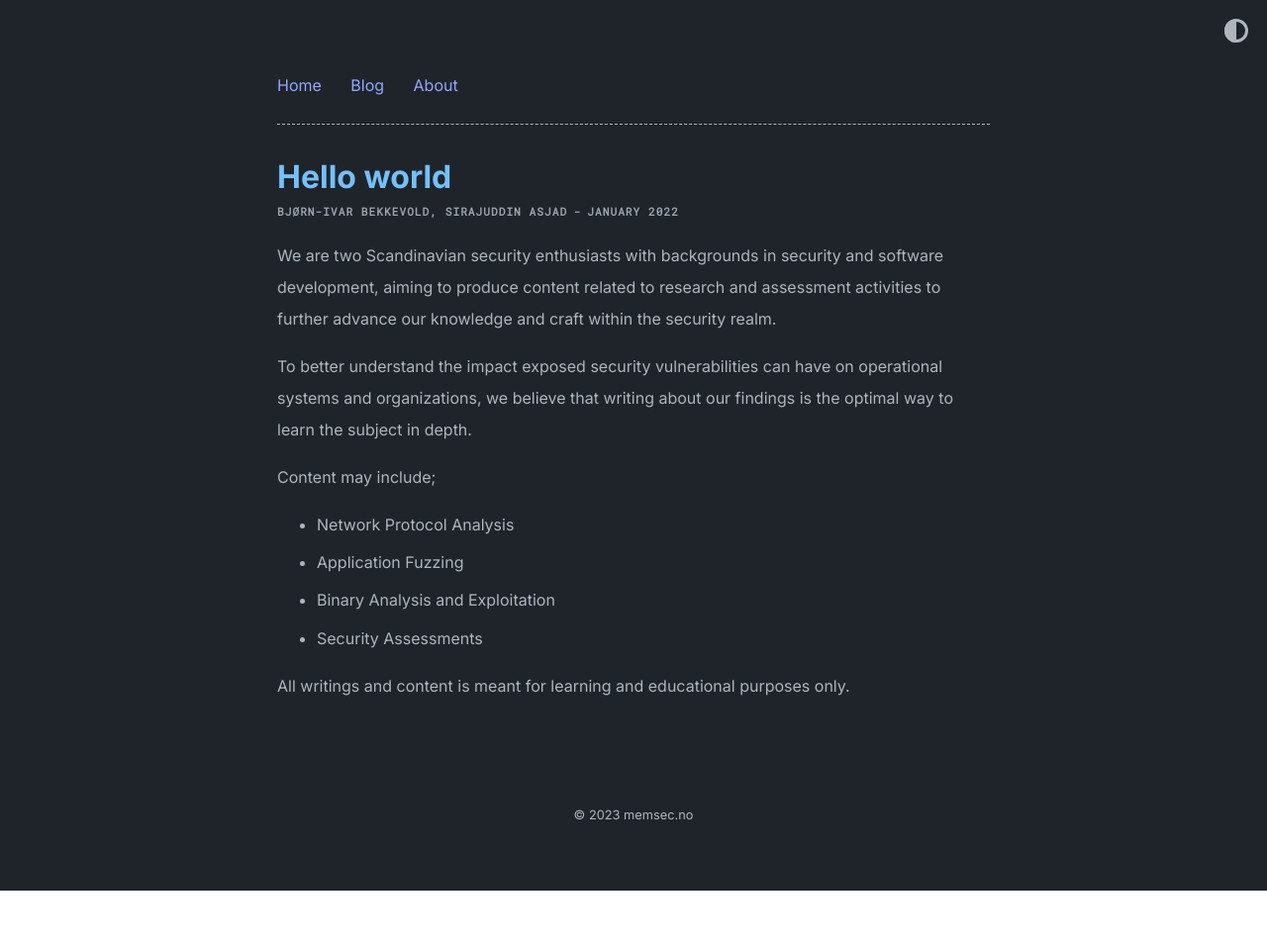
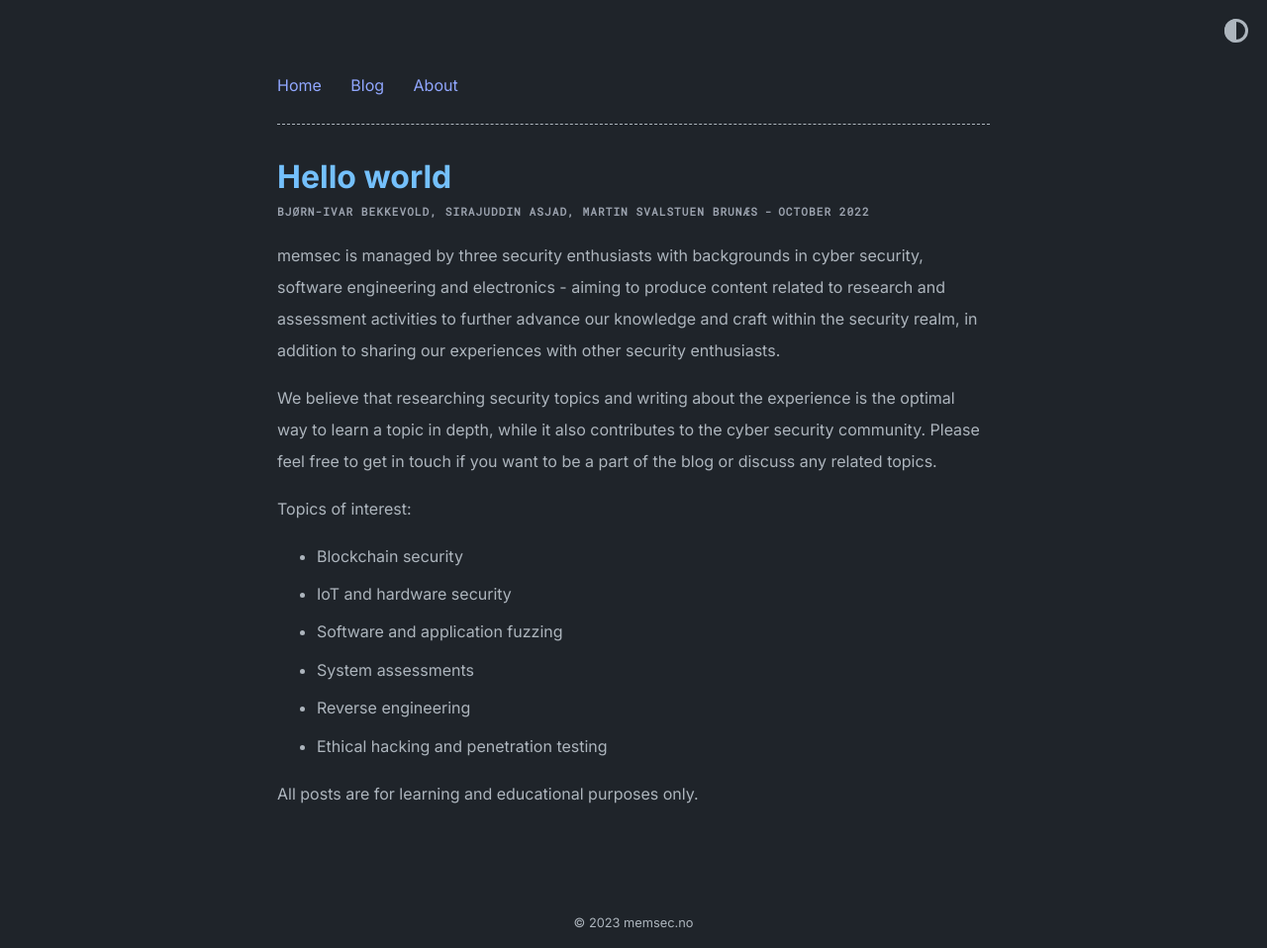
Before and after one commit to memsecno/memsec.no, a Jekyll site: the page built from _posts/2022-01-25-hello-world.md, in a window 1280 px wide. Shown: the whole page at 99% size. Built offline with Jekyll 4.4.1, drawn with Linux system fonts in a browser that asks for light colours; nearby versions of some CDN libraries; before the commit the page ends 900 px from its top, so only the background shows below that.

Commit message:
Update 2022-01-25-hello-world.md

```diff
--- a/_posts/2022-01-25-hello-world.md
+++ b/_posts/2022-01-25-hello-world.md
@@ -1,19 +1,21 @@
 ---
 title: "Hello world"
-author: "Bjørn-Ivar Bekkevold, Sirajuddin Asjad"
-date: "2022-01-25"
+author: "Bjørn-Ivar Bekkevold, Sirajuddin Asjad, Martin Svalstuen Brunæs"
+date: "2022-10-25"
 layout: post
 categories: post
 ---
 
-We are two Scandinavian security enthusiasts with backgrounds in security and software development, aiming to produce content related to research and assessment activities to further advance our knowledge and craft within the security realm.
+memsec is managed by three security enthusiasts with backgrounds in cyber security, software engineering and electronics - aiming to produce content related to research and assessment activities to further advance our knowledge and craft within the security realm, in addition to sharing our experiences with other security enthusiasts.
 
-To better understand the impact exposed security vulnerabilities can have on operational systems and organizations, we believe that writing about our findings is the optimal way to learn the subject in depth.
+We believe that researching security topics and writing about the experience is the optimal way to learn a topic in depth, while it also contributes to the cyber security community. Please feel free to get in touch if you want to be a part of the blog or discuss any related topics.
 
-Content may include;
-- Network Protocol Analysis
-- Application Fuzzing
-- Binary Analysis and Exploitation
-- Security Assessments
+Topics of interest:
+- Blockchain security
+- IoT and hardware security
+- Software and application fuzzing
+- System assessments
+- Reverse engineering
+- Ethical hacking and penetration testing
 
-All writings and content is meant for learning and educational purposes only.
+All posts are for learning and educational purposes only.
```
